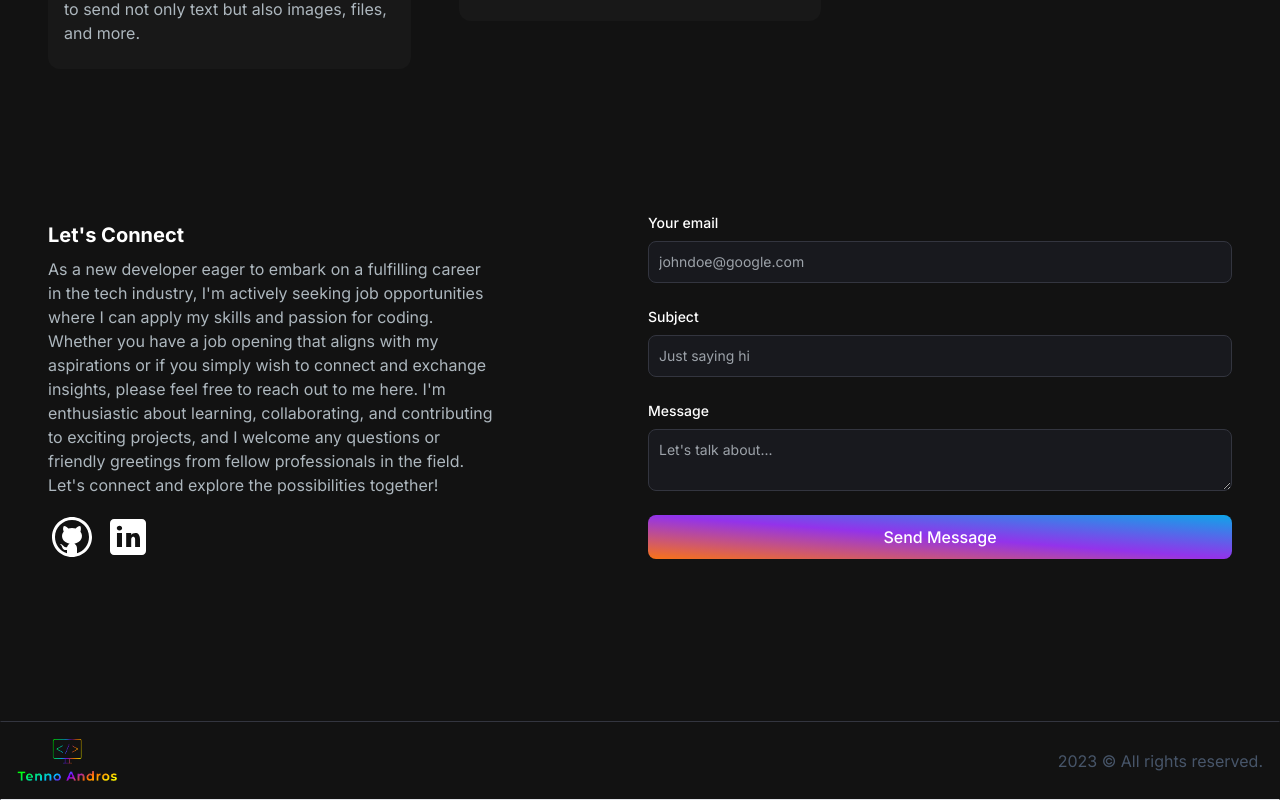
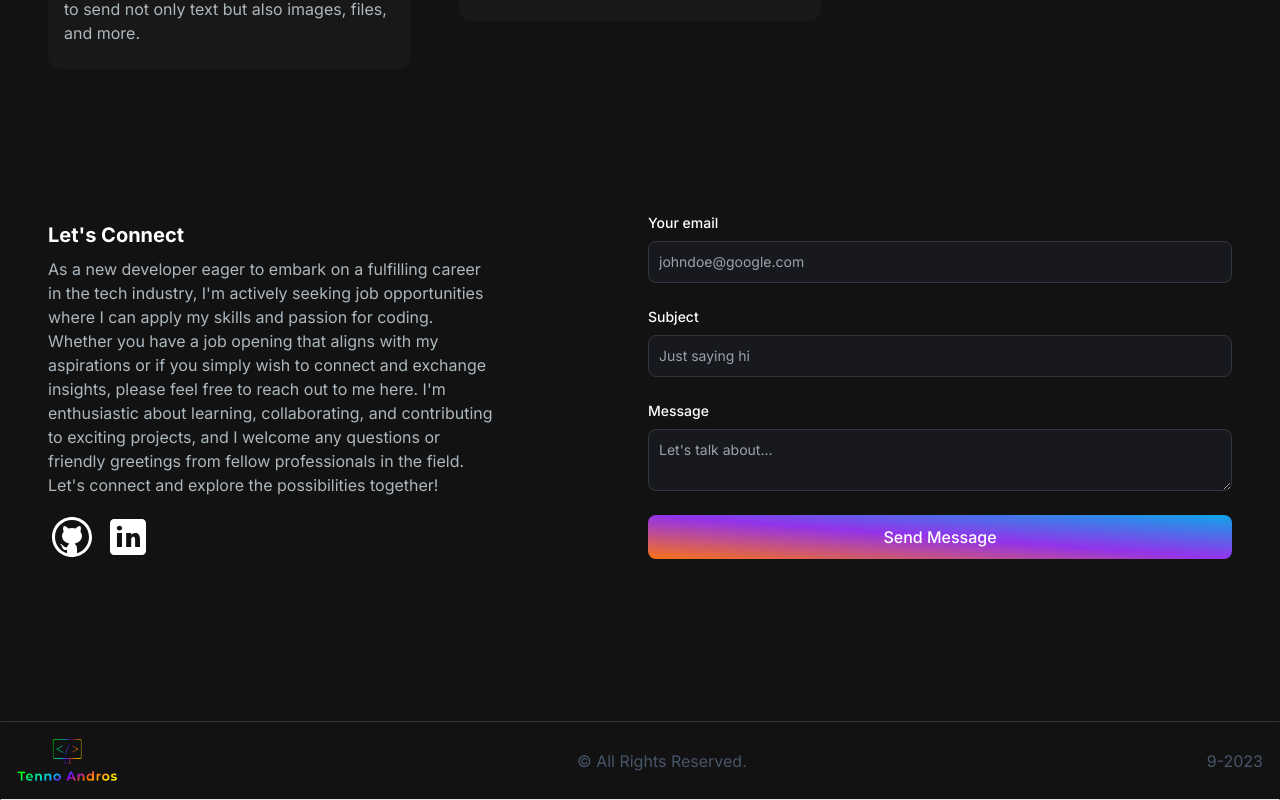
Before and after one commit to TennoAndy/nextjs-my-portfolio, a Next.js app: page / in a window 1280 px wide. Shown: the part 2553-3353 px from the top of the page. Built offline with nearby package versions, Linux system fonts and the light colour scheme.

Commit message:
small edit

```diff
--- a/app/components/Footer.jsx
+++ b/app/components/Footer.jsx
@@ -7,7 +7,8 @@ const Footer = () => {
         <span>
           <Image src="/assets/logo.png" alt="log" width={100} height={100} />
         </span>
-        <p className="text-slate-600">2023 © All rights reserved.</p>
+        <p className="text-slate-600">© All Rights Reserved.</p>
+        <p className="text-slate-600">9-2023</p>
       </div>
     </footer>
   );
```
